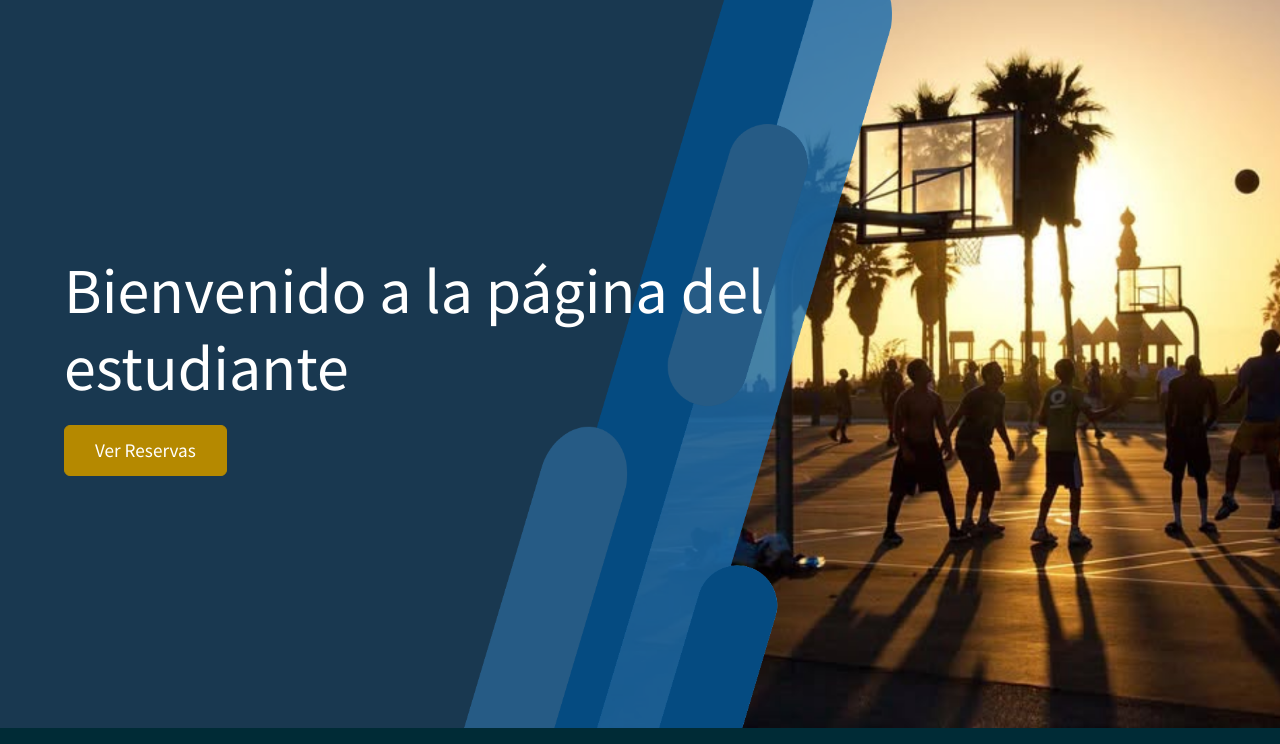
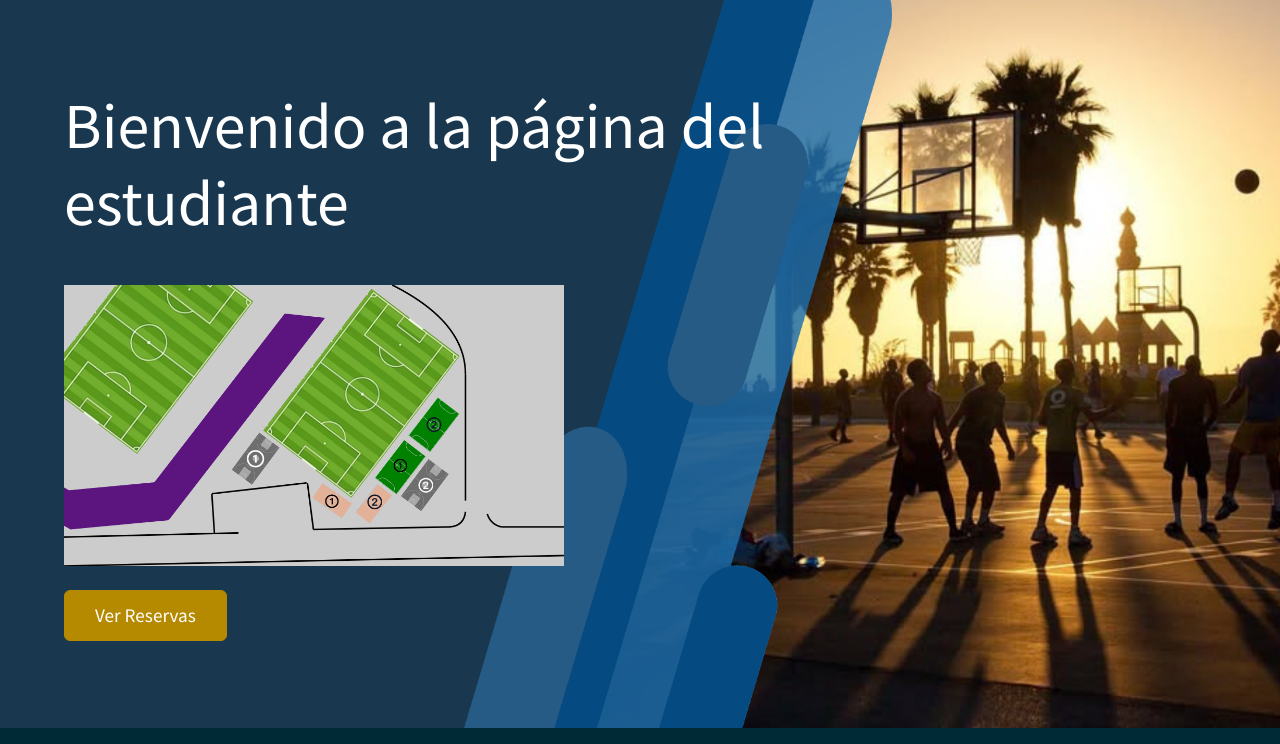
Before and after one commit to alainbru/ReservaCanchasUNA, a Django app: page /estudiante/ in a window 1280 px wide. Shown: the part 56-800 px from the top of the page. Run offline with Django 5.2, Linux system fonts and the light colour scheme; some libraries are stand-ins or nearby versions.

Commit message:
agregue el crokis a estudiante

```diff
--- a/estudiante/templates/estudiante/inicio_estudiante.html
+++ b/estudiante/templates/estudiante/inicio_estudiante.html
@@ -54,10 +54,14 @@
 <div class="fondo-estudiante">
     <div class="contenido-centro">
         <h1>Bienvenido a la página del estudiante</h1>
-
+        <div class="text-center my-4">
+            <img src="{% static 'images/canchas.png' %}" alt="Imagen de canchas" class="img-fluid" style="max-width: 500px;">
+        </div>
         <a href="{% url 'estudiante:reservas_es' %}" class="btn btn-primary btn-reservas">Ver Reservas</a>
     </div>
 </div>
 
+
+
 </body>
 </html>
```
Also changed, not shown: db.sqlite3.
